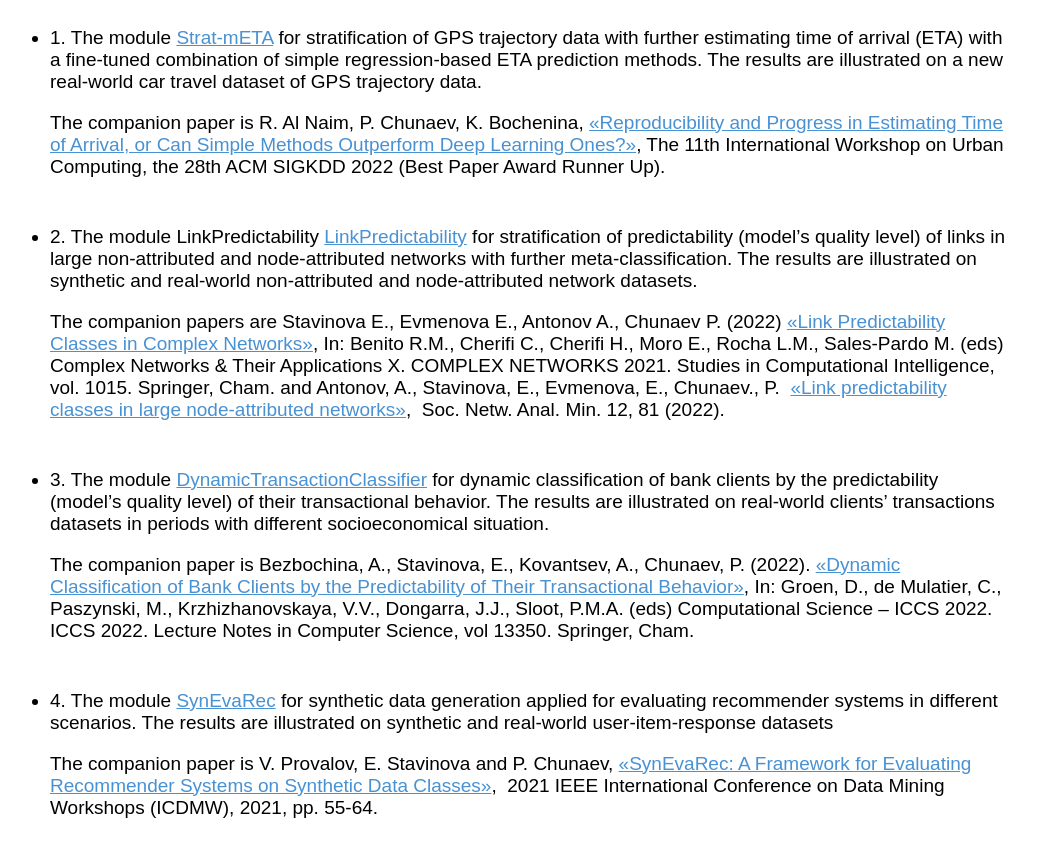
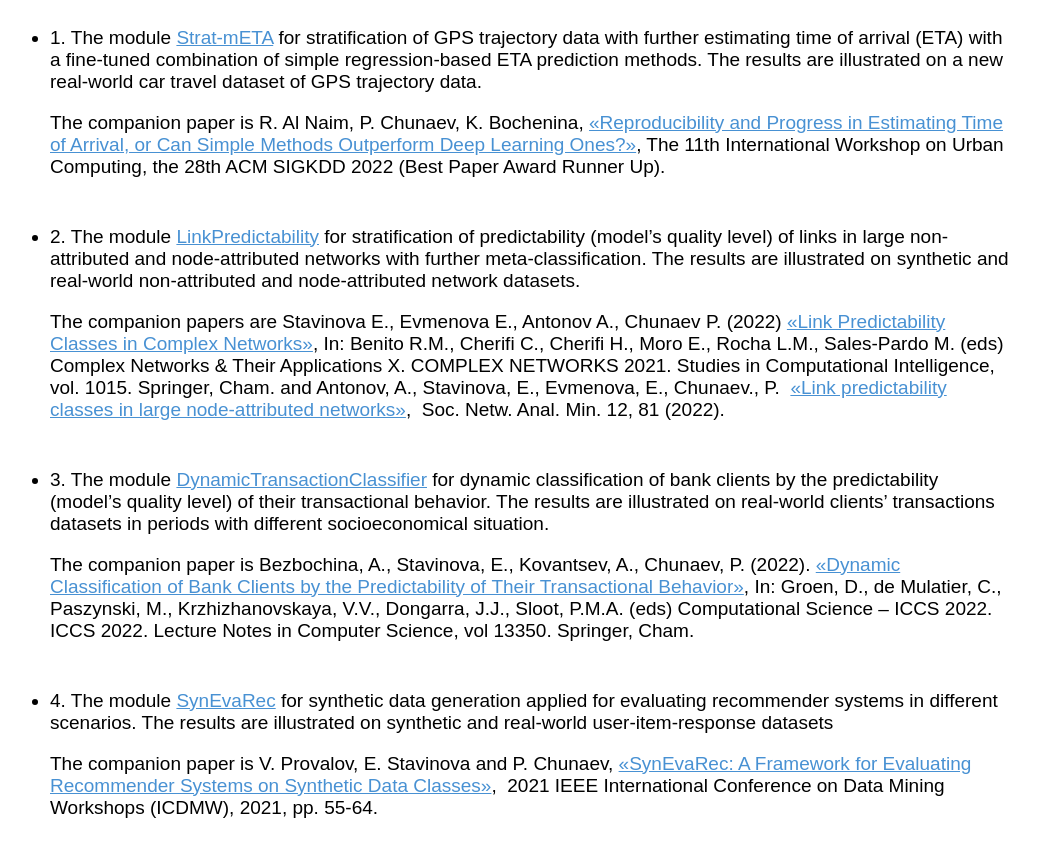
Before and after one commit to AlgoMathITMO/AlgoMathITMO.github.io, a plain HTML site: page index.html in a window 1280 px wide. Shown: the part 1079-1935 px from the top of the page, without its empty margins (130-1169 px from the left). Drawn offline with Linux system fonts and the light colour scheme.

Commit message:
Update index.html

```diff
--- a/index.html
+++ b/index.html
@@ -90,7 +90,7 @@
             </p>
         </li>
         <li>
-            <p>2. The module LinkPredictability <a href="https://github.com/AlgoMathITMO/link_prediction/">LinkPredictability</a>
+            <p>2. The module <a href="https://github.com/AlgoMathITMO/link_prediction/">LinkPredictability</a>
             for stratification of predictability (model’s quality level) of links in large non-attributed and node-attributed
             networks with further meta-classification. The results are illustrated on synthetic and real-world non-attributed
             and node-attributed network datasets.</p>
```
